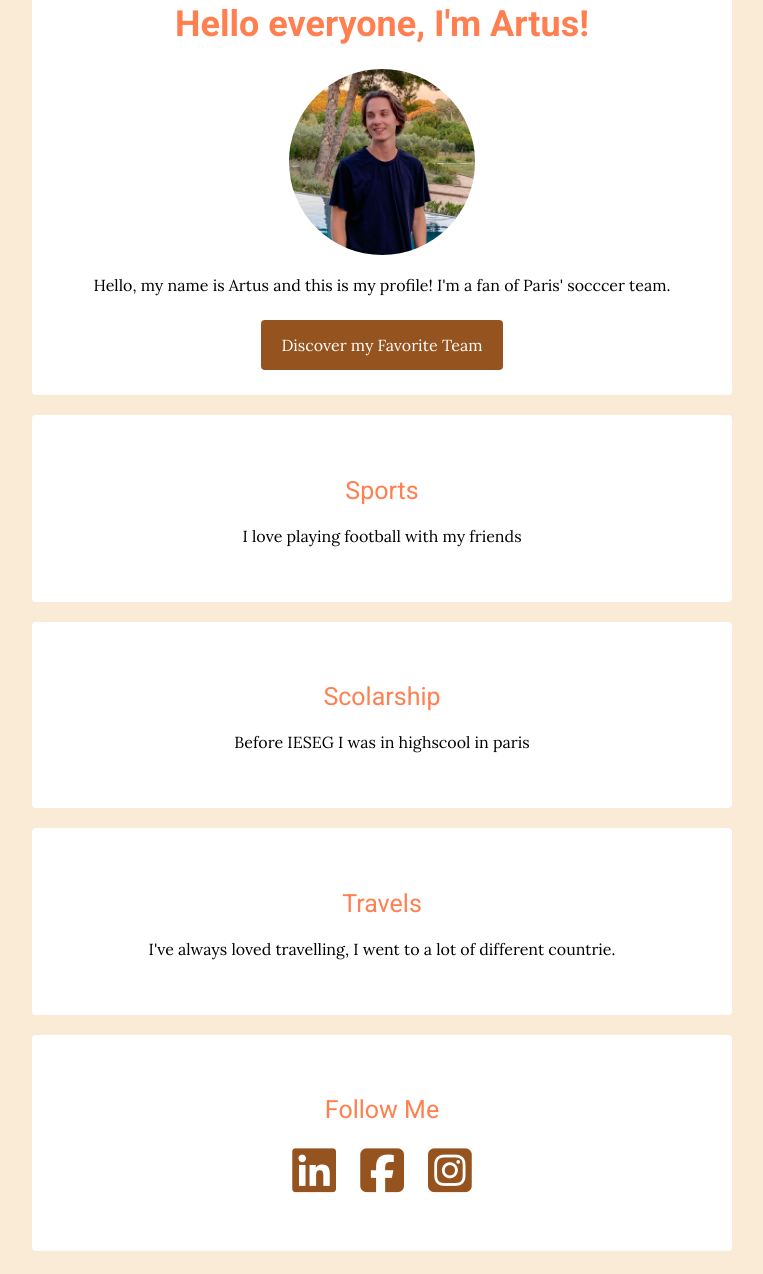
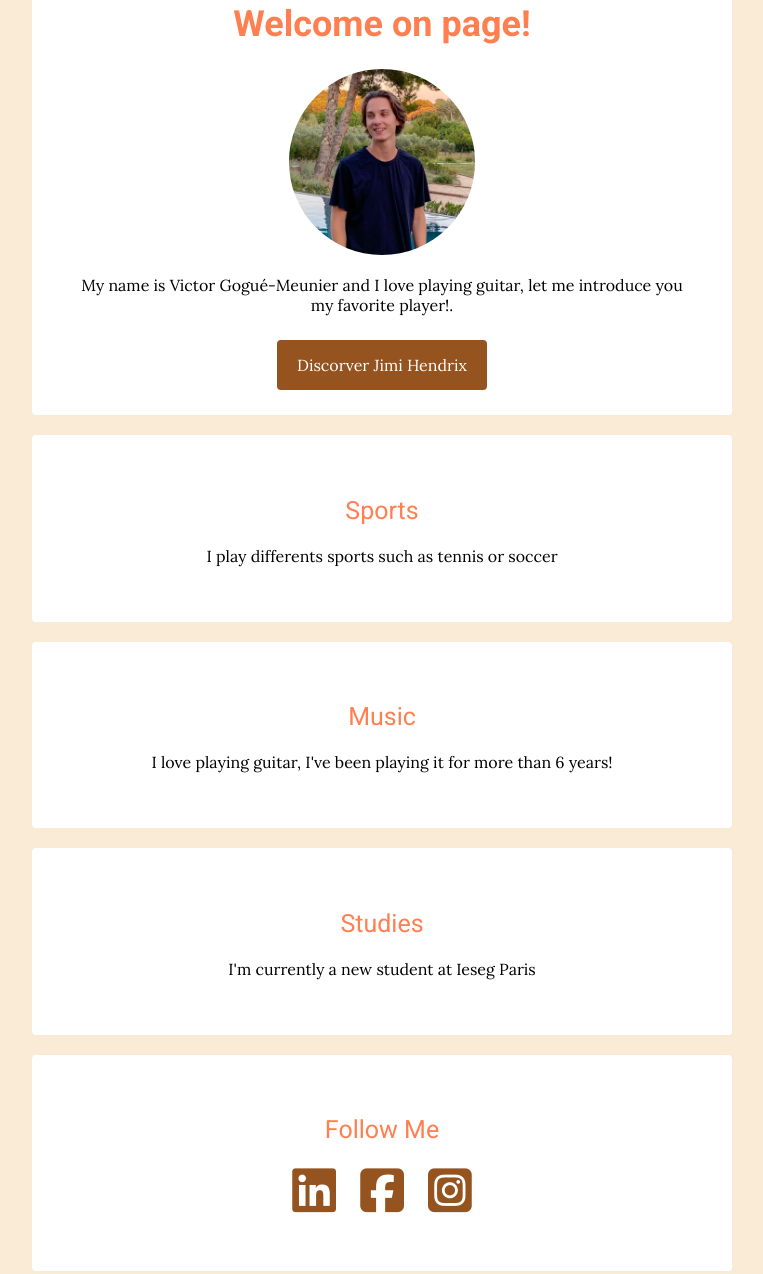
Before and after one commit to victor-goguemeunier/my-profile, a plain HTML site: page index.html in a window 1280 px wide. Shown: the part 101-1375 px from the top of the page, without its empty margins (258-1021 px from the left). Drawn offline with Linux system fonts and the light colour scheme.

Commit message:
Update index.html

```diff
--- a/index.html
+++ b/index.html
@@ -1,8 +1,8 @@
  <!DOCTYPE html>
 <html>
   <head>
-<title>Artus's profile</title>
-<meta name="description" content="This is the profile of Artus">
+<title>Victor's profile</title>
+<meta name="description" content="This is the profile of Victor">
 <meta charset="utf-8">
 <script src="https://kit.fontawesome.com/a949d5b5a3.js" crossorigin="anonymous"></script>
 <link href="https://fonts.googleapis.com/css2?family=Lora:wght@400;700&family=Roboto:wght@300;400;500;700;900&display=swap" rel="stylesheet">
@@ -12,52 +12,50 @@
 
 <div class="container">
 <div class="card-white" id="introduction">
-    <h1>Hello everyone, I'm Artus!</h1>
-  <img src="images/photo-profile.jpg" class="img-circle" height="45%" width="30%" alt="photo-profile">
+    <h1>Welcome on page!</h1>
+  <img src="images/photo-profile.jpg" class="img-circle" height="35%" width="30%" alt="photo-profile">
   <p>
-Hello, my name is Artus and this is my profile! I'm a fan of Paris' socccer team.</p>
-  <a href="https://www.psg.fr" target="_blank" class="btn-blue"> Discover my Favorite Team</a>
+My name is Victor Gogué-Meunier and I love playing guitar, let me introduce you my favorite player!.</p>
+  <a href="https://fr.wikipedia.org/wiki/Jimi_Hendrix" target="_blank" class="btn-blue">Discorver Jimi Hendrix</a>
 </div>
 <div class="card-white">
         <h2>Sports</h2>
         <p>
-          I love playing football with my friends
+          I play differents sports such as tennis or soccer
         </p>
         </div>
 <div class="card-white">
-    <h2>Scolarship</h2>
+    <h2>Music</h2>
       <p>
-        Before IESEG I was in highscool in paris
+        I love playing guitar, I've been playing it for more than 6 years!
       </p>
       </div>
       <div class="card-white">
-      <h2>Travels</h2>
+      <h2>Studies</h2>
       <p>
-      I've always loved travelling, I went to a lot of different countrie.
+      I'm currently a new student at Ieseg Paris
       </p>
     </div>
       <div class="card-white">
       <h2>Follow Me</h2>
     <ul class="list-inline">
       <li>
-      <a href="https://www.linkedin.com/in/théo-martin-95a877217/"target="_blank">
+      <a href="https://www.linkedin.com/in/victor-gogu%C3%A9-meunier-032547250/"target="_blank">
       <i class="fab fa-linkedin"></i>
       </a>
       </li>
       <li>
-      <a href="https://www.facebook.com/profile.php?id=100007329317235"target="_blank">
+      <a href="https://www.facebook.com/victor.goguemeunier"target="_blank">
       <i class="fab fa-facebook-square"></i>
       </a>
       </li>
       <li>
-      <a href="https://www.instagram.com/artus_rv/"target="_blank">
+      <a href="https://www.instagram.com/vgm1102/"target="_blank">
       <i class="fab fa-instagram-square"></i>
       </a>
       </li>
     </ul>
     </div>
     </div>
-
-
   </body>
 </html>
```
